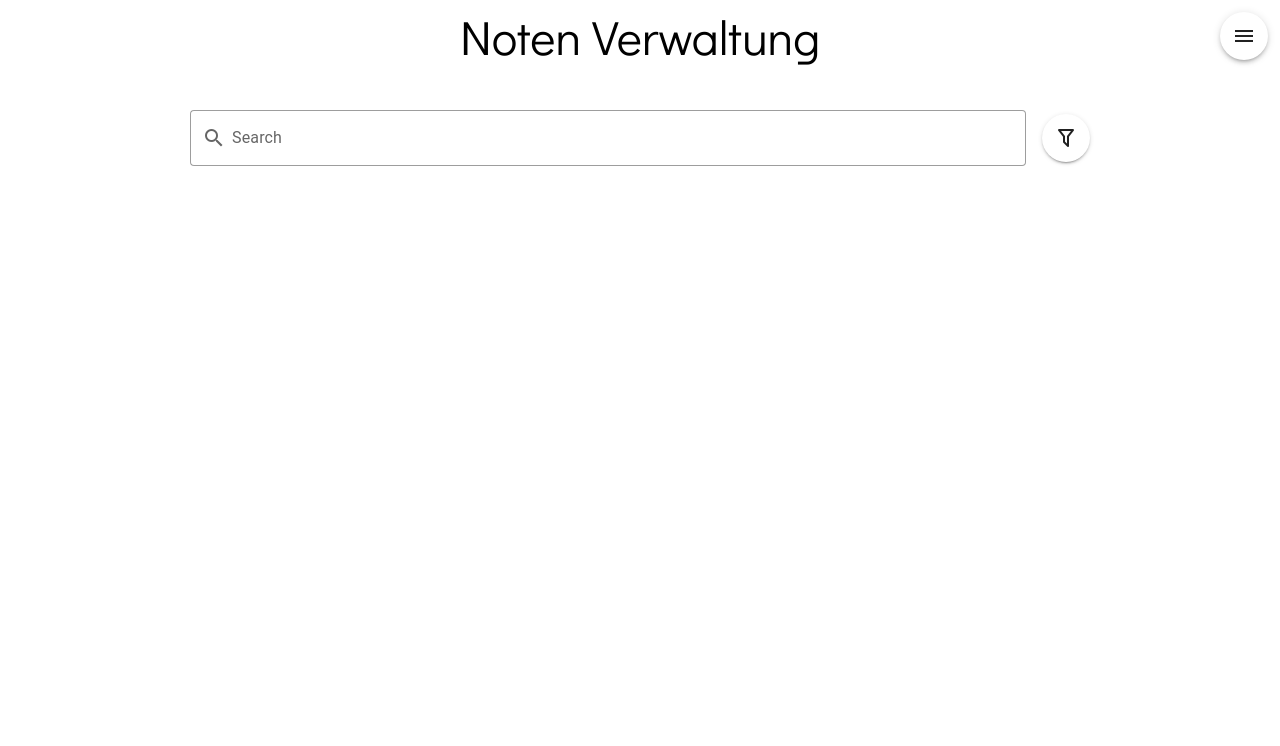
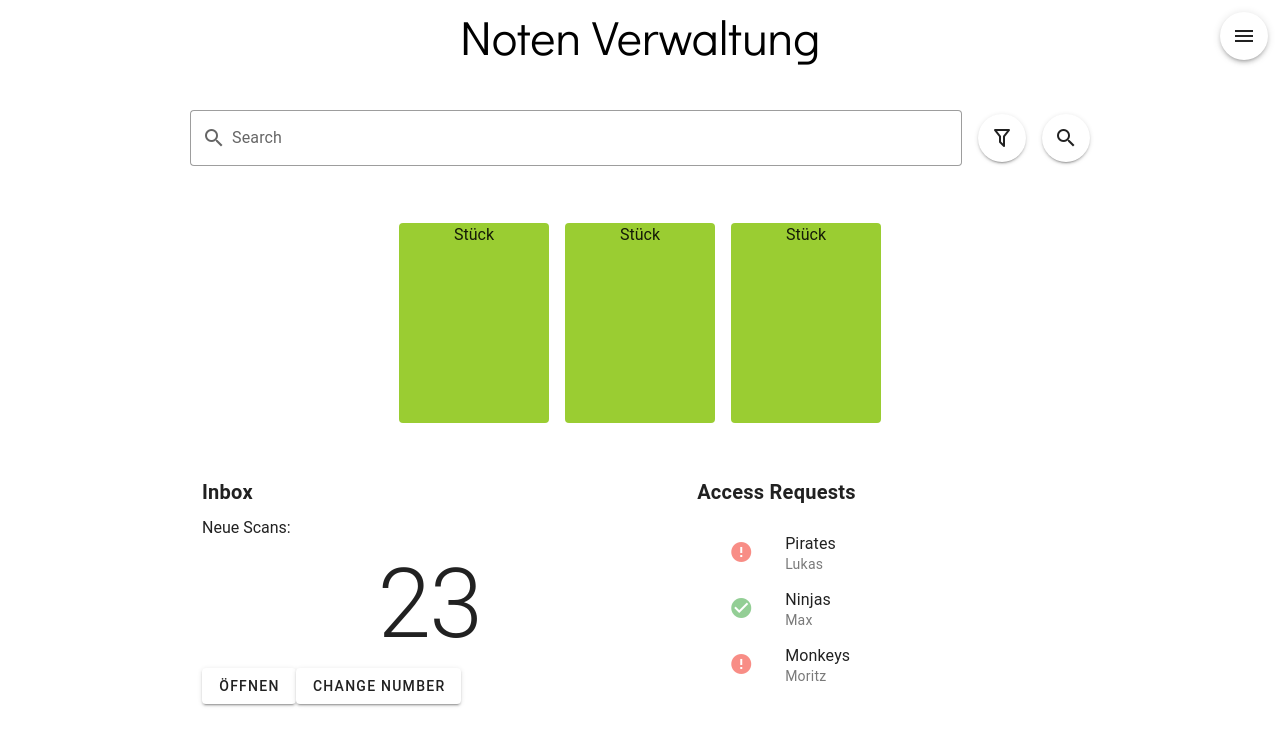
Before and after one commit to GColoy/noten_management, a Vue app in the folder frontend/: page / in a window 1280 px wide. Shown: the top 746 px of the page. Built offline with nearby package versions, Linux system fonts and the light colour scheme; a small style sheet from the web is missing.

Commit message:
First index page Scaffholding

```diff
--- a/frontend/components.d.ts
+++ b/frontend/components.d.ts
@@ -8,8 +8,11 @@ export {}
 /* prettier-ignore */
 declare module 'vue' {
   export interface GlobalComponents {
+    AccessReuestDashboard: typeof import('./src/components/AccessReuestDashboard.vue')['default']
     Dashboard: typeof import('./src/components/Dashboard.vue')['default']
     HelloWorld: typeof import('./src/components/HelloWorld.vue')['default']
+    InboxDashboard: typeof import('./src/components/InboxDashboard.vue')['default']
+    QuickSelect: typeof import('./src/components/QuickSelect.vue')['default']
     RouterLink: typeof import('vue-router')['RouterLink']
     RouterView: typeof import('vue-router')['RouterView']
     Searchbar: typeof import('./src/components/Searchbar.vue')['default']
--- /dev/null
+++ b/frontend/src/components/AccessReuestDashboard.vue
@@ -0,0 +1,28 @@
+<template>
+	<v-sheet class="flex-1-0 d-flex justify-between flex-column pa-3 rounded">
+	      <div class="text-h6 font-weight-bold mb-2">Access Requests</div>
+	      <v-list>
+	        <v-list-item v-for="(request, index) in accessRequests" :key="index">
+	          <v-list-item>
+	            <v-list-item-title>{{ request.Stück }}</v-list-item-title>
+	            <v-list-item-subtitle>{{ request.User }}</v-list-item-subtitle>
+	            <template v-slot:prepend>
+	              <v-icon v-if="request.Done" color="green">mdi-check-circle</v-icon>
+	              <v-icon v-else color="red">mdi-alert-circle</v-icon>
+	            </template>
+	          </v-list-item>
+	        </v-list-item>
+	      </v-list>
+	    </v-sheet>
+</template>
+
+<script setup lang="ts">
+import { ref } from "vue";
+
+let accessRequests = ref([
+  { Stück: "Pirates", User: "Lukas", Done: false },
+  { Stück: "Ninjas", User: "Max", Done: true },
+  { Stück: "Monkeys", User: "Moritz", Done: false },
+]) // unimplemented
+
+</script>
--- a/frontend/src/components/Dashboard.vue
+++ b/frontend/src/components/Dashboard.vue
@@ -1,5 +1,18 @@
 <template>
-  <div class="d-flex align-stretch flex-wrap">
-
+  <div class="d-flex align-stretch flex-wrap w-100 ga-4">
+    <QuickSelect class="flex-1-1-100" :style="'min-height: ' + height"/>
+    <InboxDashboard class="flex-1-0" :style="'min-height: ' + height + ';' + 'min-width: ' + height"/>
+    <AccessReuestDashboard class="flex-1-0" :style="'min-height: ' + height + ';' + 'min-width: ' + height"/>
   </div>
 </template>
+
+<script setup lang="ts">
+import { useRouter } from 'vue-router'
+import { ref } from 'vue'
+import QuickSelect from './QuickSelect.vue'
+import InboxDashboard from './InboxDashboard.vue'
+import AccessReuestDashboard from './AccessReuestDashboard.vue'
+const height = '250px'
+const router = useRouter()
+
+</script>
--- /dev/null
+++ b/frontend/src/components/InboxDashboard.vue
@@ -0,0 +1,31 @@
+<template>
+  <v-sheet
+    class="d-flex justify-between flex-column pa-3 rounded"
+    style="height: 100%"
+  >
+    <div>
+      <div class="text-h6 font-weight-bold mb-2">Inbox</div>
+      <div v-if="inboxCount != 0">
+        <div>Neue Scans:</div>
+        <div class="text-center text-h1 my-4">{{ inboxCount }}</div>
+      </div>
+      <div v-else>
+        <div class="text-center text-h5 my-4">Alles fertig</div>
+      </div>
+    </div>
+    <div class="d-flex justify-start mt-auto">
+      <v-btn to="/inbox" variant="elevated">Öffnen</v-btn>
+      <v-btn
+        variant="elevated"
+        @click="inboxCount == 0 ? (inboxCount = 42) : (inboxCount = 0)"
+        >Change Number</v-btn
+      >
+    </div>
+  </v-sheet>
+</template>
+
+<script setup lang="ts">
+import { ref } from "vue";
+
+let inboxCount = ref(23); // unimplemented
+</script>
--- /dev/null
+++ b/frontend/src/components/QuickSelect.vue
@@ -0,0 +1,12 @@
+<template>
+	<v-sheet rounded class="pa-3 d-flex align-center justify-center flex-wrap ga-4" >
+	      <div @click="router.push('/unimplemented')" class="text-center rounded cursor-pointer" style="width: 150px; height: 200px; background: yellowgreen;" v-for="value in [1,2,3]" :key="value">
+	        Stück
+	      </div>
+	    </v-sheet>
+</template>
+
+<script setup lang="ts">
+import { useRouter } from 'vue-router'
+const router = useRouter()
+</script>
--- a/frontend/src/components/Searchbar.vue
+++ b/frontend/src/components/Searchbar.vue
@@ -2,16 +2,24 @@
   <div class="mb-4">
     <div class="d-flex align-center justify-center ga-4">
       <v-text-field
+        v-model="searchQuery"
         label="Search"
         prepend-inner-icon="mdi-magnify"
         hide-details
 				variant="outlined"
+        @keyup.enter="performSearch"
       />
       <v-btn
         :icon="showFilters ? 'mdi-filter' : 'mdi-filter-outline'"
         variant="elevated"
         @click="toggleFilters"
       />
+      <v-btn
+        icon="mdi-magnify"
+        variant="elevated"
+        @click="performSearch"
+      />
+      <!-- unimplemented -->
     </div>
 
     <v-expand-transition class="ps-0">
@@ -62,9 +70,29 @@
 </template>
 
 <script setup>
-import { ref } from 'vue'
+import { ref, computed } from 'vue'
+import { useRouter } from 'vue-router'
+
+const props = defineProps({
+  modelValue: {
+    type: String,
+    default: ''
+  },
+  disableNavigation: {
+    type: Boolean,
+    default: false
+  }
+})
+
+const router = useRouter()
 
 const showFilters = ref(false)
+
+// Use computed property for two-way binding with parent
+const searchQuery = computed({
+  get: () => props.modelValue,
+  set: (value) => emit('update:modelValue', value)
+})
 const selectedSubject = ref(null)
 const selectedGrade = ref(null)
 const selectedSemester = ref(null)
@@ -80,8 +108,24 @@ const toggleFilters = () => {
   showFilters.value = !showFilters.value
 }
 
-// Optional: Emit events für die Parent-Komponente
-const emit = defineEmits(['filter-changed'])
+const performSearch = () => {
+  const query = searchQuery.value.trim()
+  if (query) {
+    // Emit search event for parent to handle
+    emit('search', query)
+
+    // If navigation is not disabled, navigate to search page
+    if (!props.disableNavigation) {
+      router.push({
+        name: 'search',
+        query: { query }
+      })
+    }
+  }
+}
+
+// Emit events for parent component
+const emit = defineEmits(['update:modelValue', 'search', 'filter-changed'])
 
 // Watchers für Filter-Änderungen
 import { watch } from 'vue'
--- a/frontend/src/router/index.ts
+++ b/frontend/src/router/index.ts
@@ -7,6 +7,11 @@ const router = createRouter({
       path: '/',
       name: 'dashboard',
       component: () => import('@/views/index.vue')
+    },
+    {
+      path: '/search',
+      name: 'search',
+      component: () => import('@/views/search.vue')
     }
   ]
 })
--- a/frontend/src/views/index.vue
+++ b/frontend/src/views/index.vue
@@ -4,7 +4,7 @@
       <div class="text-h3 pb-12 text-center" style="font-family: 'DidactGothic', sans-serif;">
         <p>Noten Verwaltung</p>
       </div>
-      <Searchbar class="mb-8"/>
+      <Searchbar v-model="searchQuery" class="mb-8"/>
       <Dashboard />
 
     </div>
@@ -12,6 +12,10 @@
 </template>
 
 <script setup lang="ts">
+import { ref } from 'vue'
 import Searchbar from '../components/Searchbar.vue'
 import Dashboard from '../components/Dashboard.vue';
+
+// Search query for the searchbar component
+const searchQuery = ref('')
 </script>
--- /dev/null
+++ b/frontend/src/views/search.vue
@@ -0,0 +1,117 @@
+<template>
+  <div class="search-page">
+    <h2 class="mb-4">Search</h2>
+
+    <!-- Include searchbar component for editing query -->
+    <Searchbar
+      v-model="query"
+      :disable-navigation="true"
+      @search="handleSearch"
+      class="mb-6"
+
+    />
+
+    <div v-if="!query" class="text-center py-8">
+      <v-icon size="64" color="grey-lighten-1">mdi-magnify</v-icon>
+      <p class="text-grey mt-4">Enter a search query above</p>
+    </div>
+
+    <div v-else-if="loading" class="text-center py-8">
+      <v-progress-circular indeterminate color="primary" size="64" />
+      <p class="mt-4">Searching...</p>
+    </div>
+
+    <div v-else-if="results.length === 0" class="text-center py-8">
+      <v-icon size="64" color="grey-lighten-1">mdi-file-search-outline</v-icon>
+      <p class="text-grey mt-4">No results found for "{{ query }}"</p>
+    </div>
+
+    <div v-else>
+      <p class="mb-4 text-grey">Found {{ results.length }} results for "{{ query }}"</p>
+
+      <v-card v-for="result in results" :key="result.id" class="mb-4">
+        <v-card-text>
+          <h3>{{ result.title }}</h3>
+          <p class="text-grey">{{ result.description }}</p>
+        </v-card-text>
+      </v-card>
+    </div>
+  </div>
+</template>
+
+<script setup>
+import { ref, onMounted, watch } from 'vue'
+import { useRoute, useRouter } from 'vue-router'
+import Searchbar from '@/components/Searchbar.vue'
+
+const route = useRoute()
+const router = useRouter()
+
+const query = ref('')
+const results = ref([])
+const loading = ref(false)
+
+// Handle search from searchbar component
+const handleSearch = (searchQuery) => {
+  query.value = searchQuery
+  // Update URL without navigation
+  router.replace({
+    name: 'search',
+    query: { query: searchQuery }
+  })
+  performSearch()
+}
+
+// Get query from URL parameters
+const updateQuery = () => {
+  const urlQuery = route.query.query || ''
+  query.value = urlQuery
+  if (urlQuery) {
+    performSearch()
+  }
+}
+
+// Mock search function - replace with actual search logic
+const performSearch = async () => {
+  loading.value = true
+
+  try {
+    // Simulate API call
+    await new Promise(resolve => setTimeout(resolve, 1000))
+
+    // Mock results - replace with actual search results
+    results.value = [
+      {
+        id: 1,
+        title: `Sample result for "${query.value}"`,
+        description: 'This is a mock search result. Replace with actual search functionality.'
+      },
+      {
+        id: 2,
+        title: `Another result for "${query.value}"`,
+        description: 'Another mock search result to demonstrate the layout.'
+      }
+    ]
+  } catch (error) {
+    console.error('Search error:', error)
+    results.value = []
+  } finally {
+    loading.value = false
+  }
+}
+
+// Watch for route changes
+watch(() => route.query.query, updateQuery)
+
+onMounted(() => {
+  updateQuery()
+})
+</script>
+
+<style scoped>
+.search-page {
+  max-width: 800px;
+  margin: 0 auto;
+  padding: 1rem;
+}
+</style>
```
